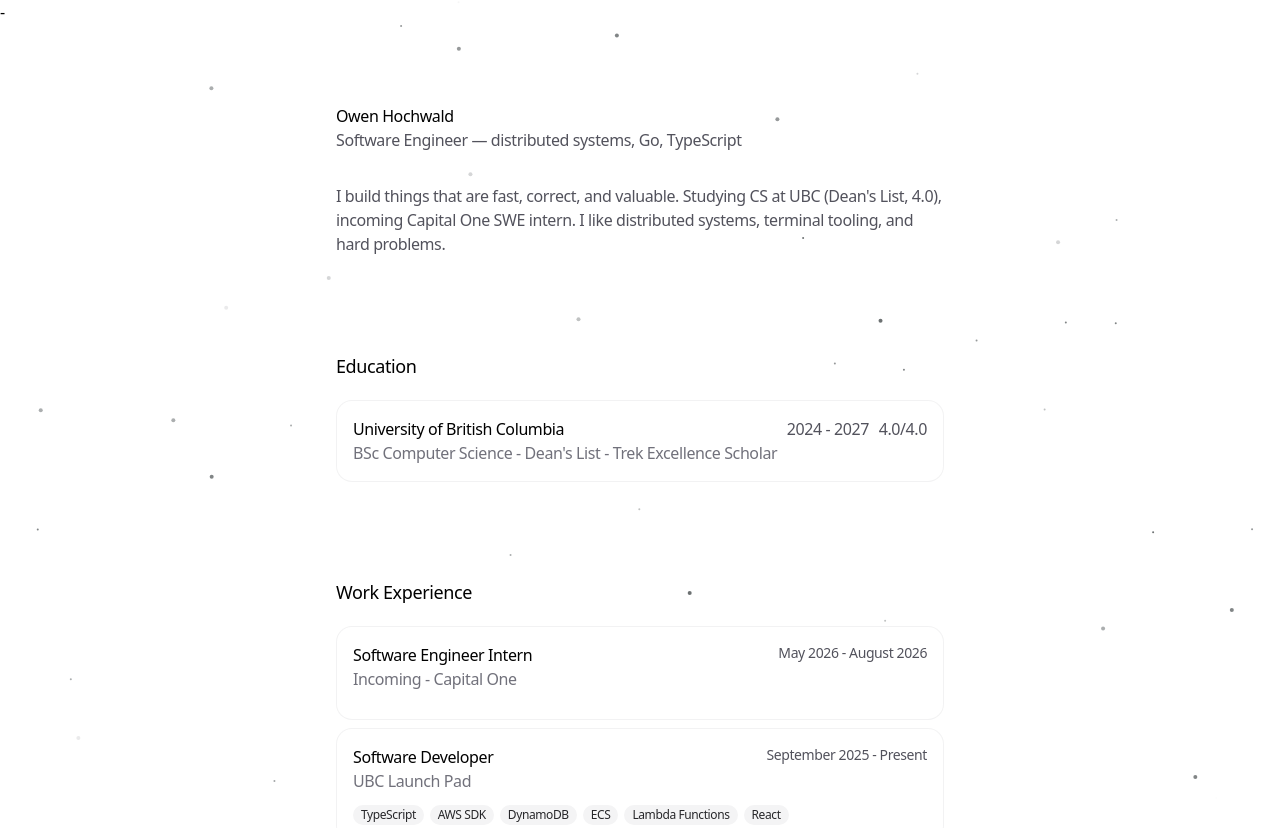
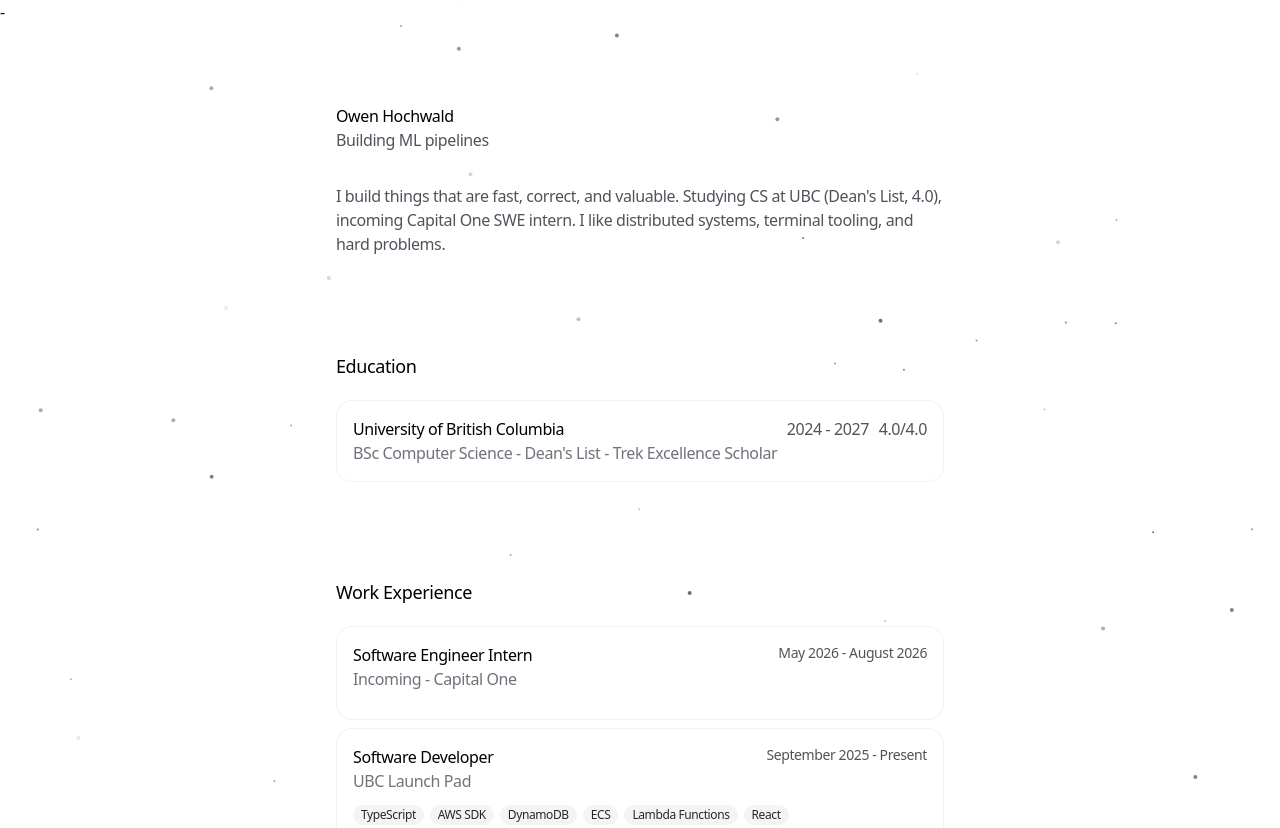
Before and after one commit to owenHochwald/personal-site, a Next.js app: page / in a window 1280 px wide. Shown: the top 828 px of the page. Built offline with nearby package versions, Linux system fonts and the light colour scheme.

Commit message:
Replace TextEffect with TextLoop in header for dynamic text display

```diff
--- a/app/header.tsx
+++ b/app/header.tsx
@@ -1,5 +1,6 @@
 'use client'
 import { TextEffect } from '@/components/ui/text-effect'
+import { TextLoop } from '@/components/ui/text-loop'
 import Link from 'next/link'
 
 export function Header() {
@@ -9,15 +10,19 @@ export function Header() {
         <Link href="/" className="font-medium text-black dark:text-white">
           Owen Hochwald
         </Link>
-        <TextEffect
-          as="p"
-          preset="fade"
-          per="char"
-          className="text-zinc-600 dark:text-zinc-500"
-          delay={0.5}
-        >
-          Software Engineer — distributed systems, Go, TypeScript
-        </TextEffect>
+        <p className="text-zinc-600 dark:text-zinc-500">
+          Building{' '}
+          <TextLoop
+            interval={2.5}
+            transition={{ duration: 0.3, ease: 'easeInOut' }}
+            className="text-zinc-600 dark:text-zinc-500"
+          >
+            <span>distributed systems</span>
+            <span>terminal tooling</span>
+            <span>ML pipelines</span>
+            <span>things that ship</span>
+          </TextLoop>
+        </p>
       </div>
     </header>
   )
```
